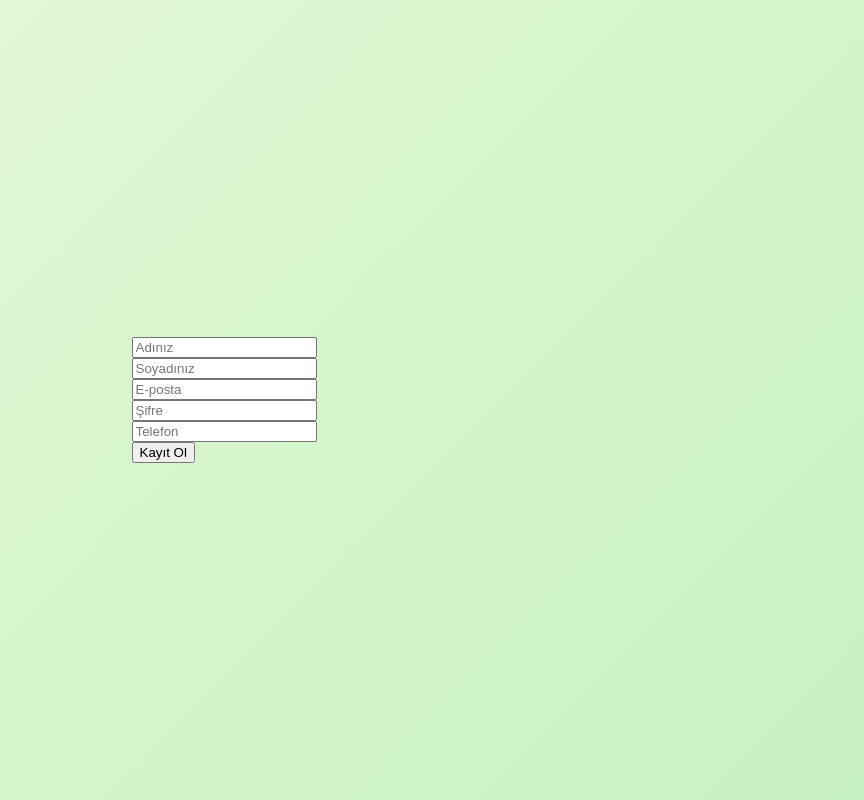
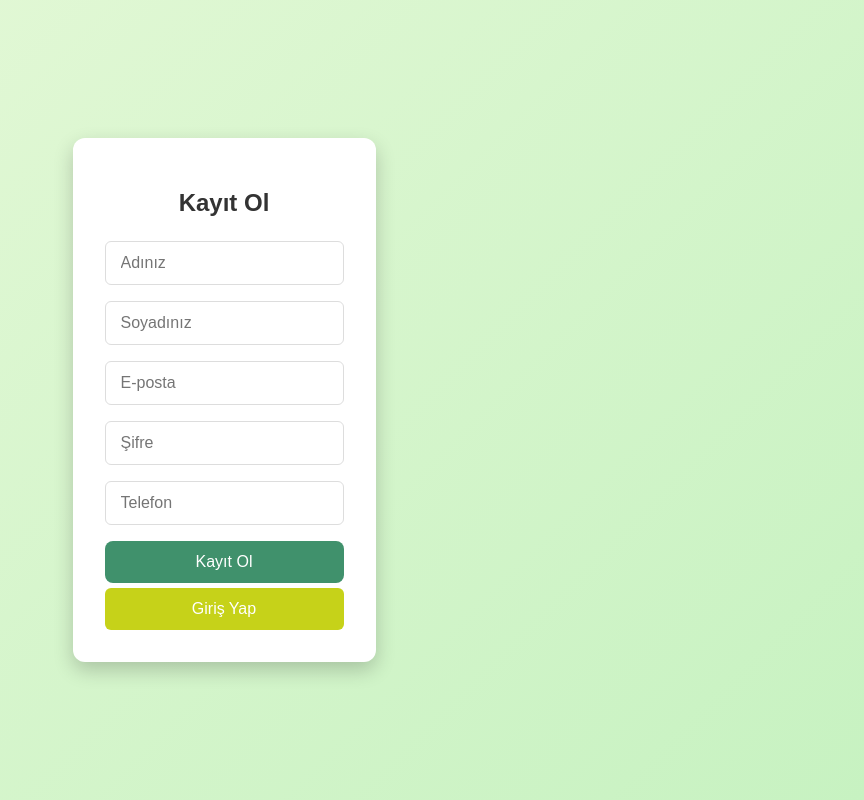
Before and after one commit to kuyucucaner/petstory, a React (Create React App) app in the folder frontend/: page /register in a window 1280 px wide. Shown: the whole page, without its empty margins (416-1280 px from the left). Built offline with nearby package versions, Linux system fonts and the light colour scheme.

Commit message:
register

```diff
--- a/frontend/src/pages/register.js
+++ b/frontend/src/pages/register.js
@@ -2,11 +2,12 @@
 import React, { useState, useEffect } from 'react';
 import { useDispatch, useSelector } from 'react-redux';
 import { registerUser } from '../features/auth/auth-slice';
+import '../styles/register.css';
+import { Link } from 'react-router-dom';
 
 const Register = () => {
   const dispatch = useDispatch();
-  const auth = useSelector((state) => state.auth);
-  const { isAuthenticated, loading, error } = auth;
+  const { isAuthenticated, loading, error } = useSelector((state) => state.auth);
 
   const [formData, setFormData] = useState({
     firstName: '',
@@ -18,79 +19,95 @@ const Register = () => {
 
   const { firstName, lastName, email, password, phone } = formData;
 
-  const onChange = (e) =>
+  const handleChange = (e) =>
     setFormData({ ...formData, [e.target.name]: e.target.value });
 
-  const onSubmit = (e) => {
+  const handleSubmit = (e) => {
     e.preventDefault();
+    if (!firstName || !lastName || !email || !password || !phone) {
+      console.error('Tüm alanlar doldurulmalıdır!');
+      return;
+    }
     dispatch(registerUser(formData));
   };
 
   useEffect(() => {
     if (isAuthenticated) {
-      // Kayıt başarılı olduğunda yapılacaklar, örneğin yönlendirme
-      console.log('Kayıt Başarılı!');
-      // Örneğin, yönlendirme: navigate('/dashboard');
+      console.log('Kayıt başarılı!');
+      // Örneğin yönlendirme eklenebilir: navigate('/dashboard');
     }
   }, [isAuthenticated]);
 
   return (
-    <form onSubmit={onSubmit}>
-      <div>
+    <div className="register-container">
+      <div className="register-card">
+        <h2 className="register-title">Kayıt Ol</h2>
+        <form onSubmit={handleSubmit} className="register-form">
+          <div className="form-group">
             <input
               type="text"
               name="firstName"
               value={firstName}
-          onChange={onChange}
+              onChange={handleChange}
               placeholder="Adınız"
+              className="form-input"
               required
             />
           </div>
-      <div>
+          <div className="form-group">
             <input
               type="text"
               name="lastName"
               value={lastName}
-          onChange={onChange}
+              onChange={handleChange}
               placeholder="Soyadınız"
+              className="form-input"
               required
             />
           </div>
-      <div>
+          <div className="form-group">
             <input
               type="email"
               name="email"
               value={email}
-          onChange={onChange}
+              onChange={handleChange}
               placeholder="E-posta"
+              className="form-input"
               required
             />
           </div>
-      <div>
+          <div className="form-group">
             <input
               type="password"
               name="password"
               value={password}
-          onChange={onChange}
+              onChange={handleChange}
               placeholder="Şifre"
+              className="form-input"
               required
             />
           </div>
-      <div>
+          <div className="form-group">
             <input
               type="text"
               name="phone"
               value={phone}
-          onChange={onChange}
+              onChange={handleChange}
               placeholder="Telefon"
+              className="form-input"
               required
             />
           </div>
-      <button type="submit" disabled={loading}>
+          <button type="submit" disabled={loading} className="form-button">
             {loading ? 'Kayıt Oluyor...' : 'Kayıt Ol'}
           </button>
-      {error && <p style={{ color: 'red' }}>{error}</p>}
+          <button type="button" className="form-button-login">
+  <Link to="/login" className="button-link">Giriş Yap</Link>
+</button>
+          {error && <p className="error-message">{error}</p>}
         </form>
+      </div>
+    </div>
   );
 };
 
--- /dev/null
+++ b/frontend/src/styles/register.css
@@ -0,0 +1,120 @@
+/* Genel Ayarlar */
+body {
+    margin: 0;
+    padding: 0;
+    font-family: 'Arial', sans-serif;
+    background: linear-gradient(135deg, #e3f2fd, #bbdefb);
+    height: 100vh;
+    display: flex;
+    justify-content: center;
+    align-items: center;
+    color: #333;
+  }
+
+  /* Ana Konteyner */
+  .register-container {
+    display: flex;
+    justify-content: center;
+    align-items: center;
+    width: 100%;
+    height: 100%;
+  }
+
+  /* Kart Stili */
+  .register-card {
+    background: #fff;
+    padding: 2rem;
+    border-radius: 12px;
+    box-shadow: 0 8px 20px rgba(0, 0, 0, 0.2);
+    text-align: center;
+    animation: fadeIn 0.8s ease-in-out;
+
+  }
+
+  /* Başlık */
+  .register-title {
+    margin-bottom: 1.5rem;
+    font-size: 24px;
+    color: #333;
+    font-weight: bold;
+  }
+
+  /* Form */
+  .register-form {
+    display: flex;
+    flex-direction: column;
+  }
+
+  .form-group {
+    margin-bottom: 1rem;
+  }
+
+  /* Input */
+  .form-input {
+    padding: 12px 15px;
+    border: 1px solid #ddd;
+    border-radius: 6px;
+    font-size: 16px;
+    transition: border-color 0.3s ease;
+  }
+
+  .form-input:focus {
+    outline: none;
+    border-color: #42a5f5;
+    box-shadow: 0 0 5px rgba(66, 165, 245, 0.5);
+  }
+  .button-link {
+    text-decoration: none;
+    color: white; /* Buton yazı rengi */
+    display: block;
+    text-align: center;
+  }
+  /* Buton */
+  .form-button {
+    padding: 12px 15px;
+    font-size: 16px;
+    color: #fff;
+    background: #1976d2;
+    border: none;
+    border-radius: 6px;
+    cursor: pointer;
+    transition: background 0.3s ease;
+  }
+  .form-button-login{
+    margin-top: 5px;
+    padding: 12px 15px;
+    font-size: 16px;
+    color: #fff;
+    background: #c6d219;
+    border: none;
+    border-radius: 6px;
+    cursor: pointer;
+    transition: background 0.3s ease;
+  }
+  .form-button:hover {
+    background: #1565c0;
+  }
+
+  .form-button:disabled {
+    background: #bbb;
+    cursor: not-allowed;
+  }
+
+  /* Hata Mesajı */
+  .error-message {
+    color: red;
+    font-size: 14px;
+    margin-top: 1rem;
+  }
+
+  /* Fade In Animasyonu */
+  @keyframes fadeIn {
+    from {
+      opacity: 0;
+      transform: translateY(-20px);
+    }
+    to {
+      opacity: 1;
+      transform: translateY(0);
+    }
+  }
```
Lines whose indentation alone changed are shown as unchanged.
